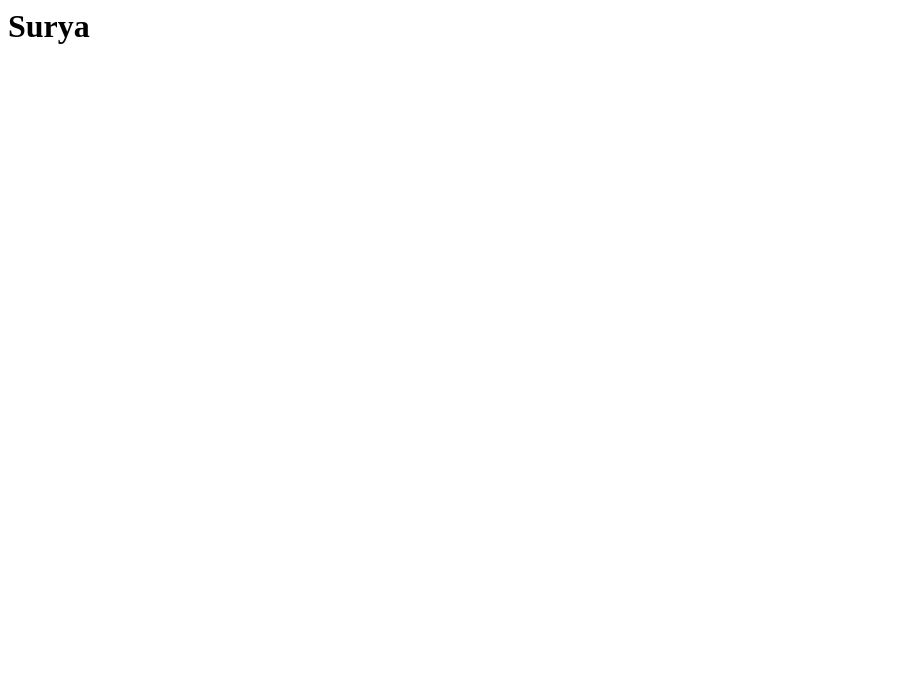
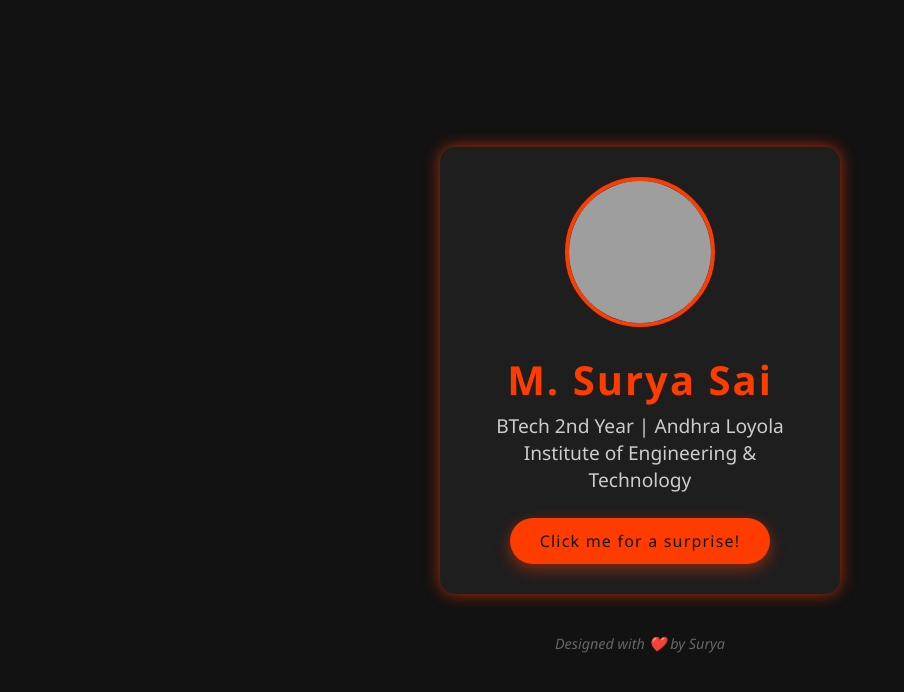
Before and after one commit to suryasai55/suryasai55.github.io, a plain HTML site: page h1.html in a window 1280 px wide. Shown: the whole page, without its empty margins (0-904 px from the left). Drawn offline with Linux system fonts and the light colour scheme; grey boxes are pictures that could not be loaded.

Commit message:
index.html

```diff
--- a/h1.html
+++ b/h1.html
@@ -1,8 +1,105 @@
-<html>
+<!DOCTYPE html>
+<html lang="en">
 <head>
-<title>surya's profile</title>
+<meta charset="UTF-8" />
+<meta name="viewport" content="width=device-width, initial-scale=1" />
+<title>Surya Sai | Portfolio</title>
+<style>
+  /* Reset and base styles */
+  * {
+    margin: 0; padding: 0; box-sizing: border-box;
+    font-family: 'Segoe UI', Tahoma, Geneva, Verdana, sans-serif;
+  }
+  body {
+    background: #121212; /* Dark, hacker vibes */
+    color: #f5f5f5;
+    display: flex;
+    justify-content: center;
+    align-items: center;
+    min-height: 100vh;
+    padding: 20px;
+    flex-direction: column;
+  }
+  .container {
+    background: #1e1e1e;
+    border-radius: 15px;
+    box-shadow: 0 0 15px #ff3c00aa;
+    padding: 30px;
+    max-width: 400px;
+    text-align: center;
+  }
+  .profile-pic {
+    width: 150px;
+    height: 150px;
+    border-radius: 50%;
+    border: 4px solid #ff3c00;
+    object-fit: cover;
+    margin-bottom: 20px;
+    transition: transform 0.3s ease;
+  }
+  .profile-pic:hover {
+    transform: scale(1.1);
+  }
+  h1 {
+    font-size: 2.5rem;
+    margin-bottom: 5px;
+    letter-spacing: 2px;
+    color: #ff3c00;
+  }
+  h2 {
+    font-size: 1.2rem;
+    font-weight: 400;
+    margin-bottom: 25px;
+    color: #cccccc;
+  }
+  button {
+    background: #ff3c00;
+    color: #121212;
+    border: none;
+    padding: 12px 30px;
+    font-size: 1rem;
+    border-radius: 30px;
+    cursor: pointer;
+    letter-spacing: 1.2px;
+    box-shadow: 0 5px 15px #ff3c0077;
+    transition: background 0.3s ease;
+  }
+  button:hover {
+    background: #ff6333;
+  }
+  /* Smooth fade-in animation for the container */
+  .container {
+    opacity: 0;
+    animation: fadeIn 1s ease forwards;
+  }
+  @keyframes fadeIn {
+    to {opacity: 1;}
+  }
+  /* Footer style */
+  footer {
+    margin-top: 40px;
+    color: #666;
+    font-size: 0.9rem;
+    font-style: italic;
+  }
+</style>
 </head>
 <body>
-<h1>Surya</h1>
+
+<div class="container">
+  <img src="https://i.imgur.com/yourphoto.jpg" alt="Surya Sai" class="profile-pic" id="profilePic" />
+  <h1 id="nameTitle">M. Surya Sai</h1>
+  <h2>BTech 2nd Year | Andhra Loyola Institute of Engineering & Technology</h2>
+  <button onclick="showMessage()">Click me for a surprise!</button>
+</div>
+
+<footer>Designed with ❤️ by Surya</footer>
+
+<script>
+  function showMessage() {
+    alert("Arey Surya! Keep hustling, your future's shining bright 🔥✨");
+  }
+</script>
+
 </body>
 </html>
```
